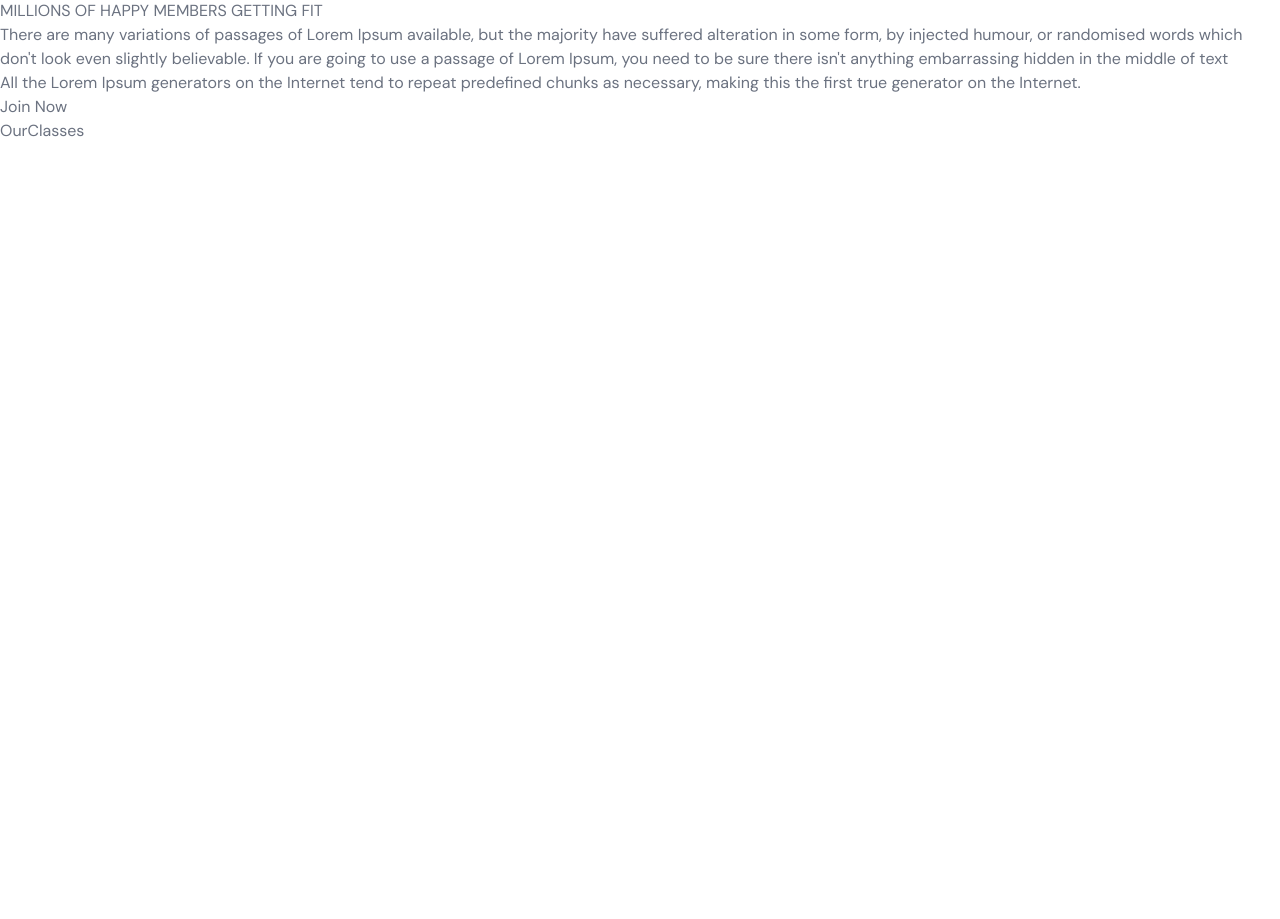
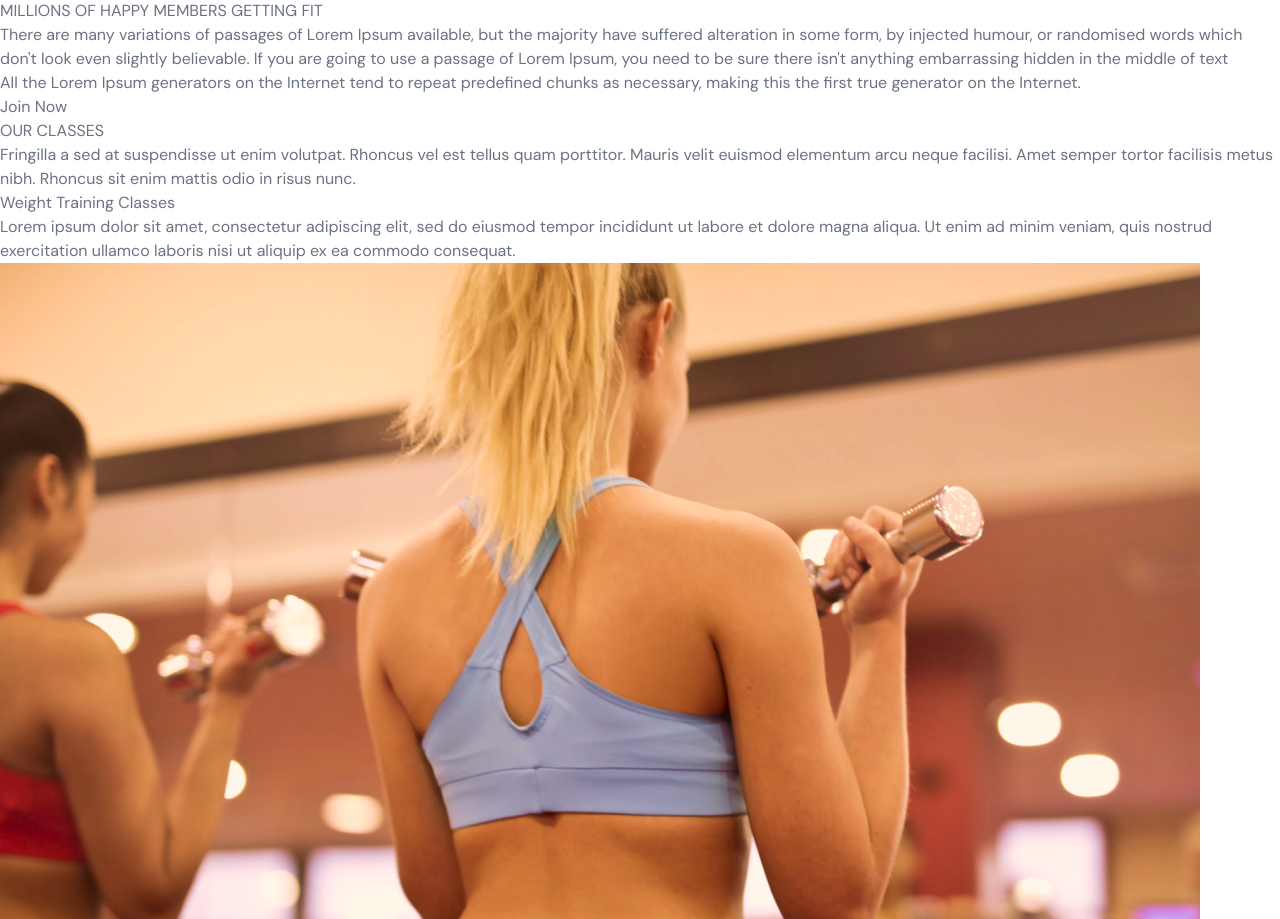
Before and after one commit to busrapnar/fitness-app, a React (Vite) app: page / in a window 1280 px wide. Shown: the part 5773-6692 px from the top of the page. Before the commit the page ends 5916 px from the top, so only its background shows below. Built offline with nearby package versions, Linux system fonts and the light colour scheme.

Commit message:
OurClasses Page Completed

```diff
--- a/src/App.tsx
+++ b/src/App.tsx
@@ -3,7 +3,7 @@
 import { SelectedPage } from "./shared/types";
 import Home from "./scenes/home";
 import Benefits from "./scenes/benefits";
-import OurClasses from "./scenes/ourClasses/OurClasses";
+import OurClasses from "./scenes/ourClasses";
 
 function App() {
   const [selectedPage, setSelectedPage] = useState<SelectedPage>(
--- /dev/null
+++ b/src/scenes/ourClasses/Class.tsx
@@ -0,0 +1,24 @@
+type Props = {
+  name: string;
+  description?: string;
+  image: string;
+};
+
+const Class = ({ name, description, image }: Props) => {
+  const overlayStyles = `p-5 absolute z-30 flex
+  h-[380px] w-[450px] flex-col items-center justify-center
+  whitespace-normal bg-primary-500 text-center text-white
+  opacity-0 transition duration-500 hover:opacity-90`;
+
+  return (
+    <li className="relative mx-5 inline-block h-[380px] w-[450px]">
+      <div className={overlayStyles}>
+        <p className="text-2xl">{name}</p>
+        <p className="mt-5">{description}</p>
+      </div>
+      <img alt={`${image}`} src={image} />
+    </li>
+  );
+};
+
+export default Class;
--- a/src/scenes/ourClasses/OurClasses.tsx
+++ /dev/null
@@ -1,11 +0,0 @@
-import React from 'react'
-
-type Props = {}
-
-const OurClasses = (props: Props) => {
-  return (
-    <div>OurClasses</div>
-  )
-}
-
-export default OurClasses
--- /dev/null
+++ b/src/scenes/ourClasses/index.tsx
@@ -0,0 +1,95 @@
+import { ClassType, SelectedPage } from '@/shared/types'
+import image1 from "@/assets/image1.png"
+import image2 from "@/assets/image2.png"
+import image3 from "@/assets/image3.png"
+import image4 from "@/assets/image4.png"
+import image5 from "@/assets/image5.png"
+import image6 from "@/assets/image6.png"
+import {motion} from "framer-motion"
+import HText from '../HText.tsx/HText'
+import Class from './Class'
+
+const classes: Array<ClassType>  = [
+    {
+      name: "Weight Training Classes",
+      description:
+        "Lorem ipsum dolor sit amet, consectetur adipiscing elit, sed do eiusmod tempor incididunt ut labore et dolore magna aliqua. Ut enim ad minim veniam, quis nostrud exercitation ullamco laboris nisi ut aliquip ex ea commodo consequat.",
+      image: image1,
+    },
+    {
+      name: "Yoga Classes",
+      image: image2,
+    },
+    {
+      name: "Ab Core Classes",
+      description:
+        "Lorem ipsum dolor sit amet, consectetur adipiscing elit, sed do eiusmod tempor incididunt ut labore et dolore magna aliqua. Ut enim ad minim veniam, quis nostrud exercitation ullamco laboris nisi ut aliquip ex ea commodo consequat.",
+      image: image3,
+    },
+    {
+      name: "Adventure Classes",
+      description:
+        "Lorem ipsum dolor sit amet, consectetur adipiscing elit, sed do eiusmod tempor incididunt ut labore et dolore magna aliqua. Ut enim ad minim veniam, quis nostrud exercitation ullamco laboris nisi ut aliquip ex ea commodo consequat.",
+      image: image4,
+    },
+    {
+      name: "Fitness Classes",
+      image: image5,
+    },
+    {
+      name: "Training Classes",
+      description:
+        "Lorem ipsum dolor sit amet, consectetur adipiscing elit, sed do eiusmod tempor incididunt ut labore et dolore magna aliqua. Ut enim ad minim veniam, quis nostrud exercitation ullamco laboris nisi ut aliquip ex ea commodo consequat.",
+      image: image6,
+    },
+  ];
+
+type Props = {
+    setSelectedPage: (value: SelectedPage) => void;
+}
+
+const OurClasses = ({setSelectedPage}: Props) => {
+    return (
+        <section id="ourclasses" className="w-full bg-primary-100 py-40">
+          <motion.div
+            onViewportEnter={() => setSelectedPage(SelectedPage.OurClasses)}
+          >
+            <motion.div
+              className="mx-auto w-5/6"
+              initial="hidden"
+              whileInView="visible"
+              viewport={{ once: true, amount: 0.5 }}
+              transition={{ duration: 0.5 }}
+              variants={{
+                hidden: { opacity: 0, x: -50 },
+                visible: { opacity: 1, x: 0 },
+              }}
+            >
+              <div className="md:w-3/5">
+                <HText>OUR CLASSES</HText>
+                <p className="py-5">
+                  Fringilla a sed at suspendisse ut enim volutpat. Rhoncus vel est
+                  tellus quam porttitor. Mauris velit euismod elementum arcu neque
+                  facilisi. Amet semper tortor facilisis metus nibh. Rhoncus sit
+                  enim mattis odio in risus nunc.
+                </p>
+              </div>
+            </motion.div>
+            <div className="mt-10 h-[353px] w-full overflow-x-auto overflow-y-hidden">
+              <ul className="w-[2800px] whitespace-nowrap">
+                {classes.map((item: ClassType, index) => (
+                  <Class
+                    key={`${item.name}-${index}`}
+                    name={item.name}
+                    description={item.description}
+                    image={item.image}
+                  />
+                ))}
+              </ul>
+            </div>
+          </motion.div>
+        </section>
+      );
+    };
+
+export default OurClasses
--- a/src/shared/types.ts
+++ b/src/shared/types.ts
@@ -10,3 +10,9 @@
     title: string,
     description: string
   }
+
+  export interface ClassType {
+    name: string;
+    description?: string;
+    image: string;
+  }
```
